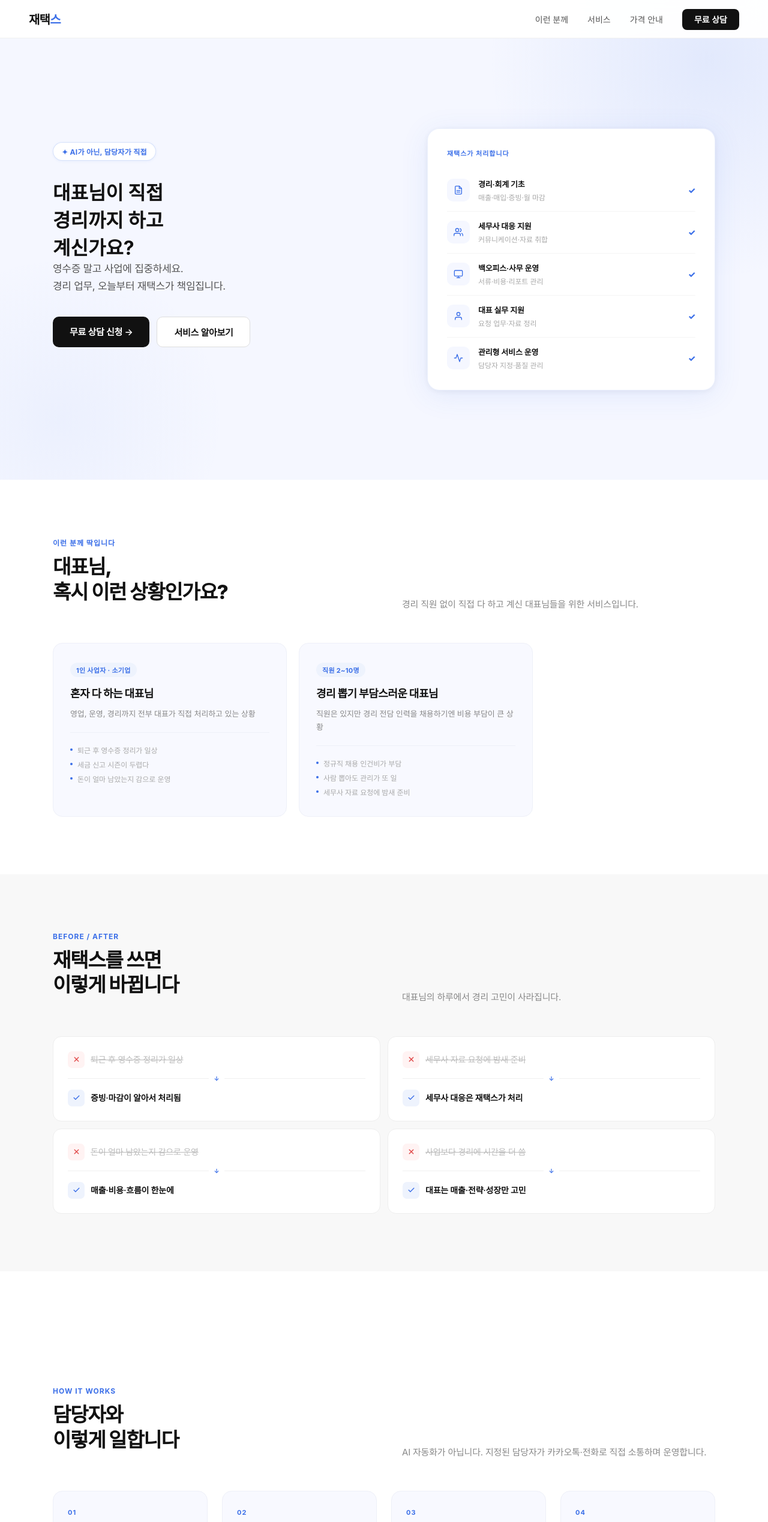
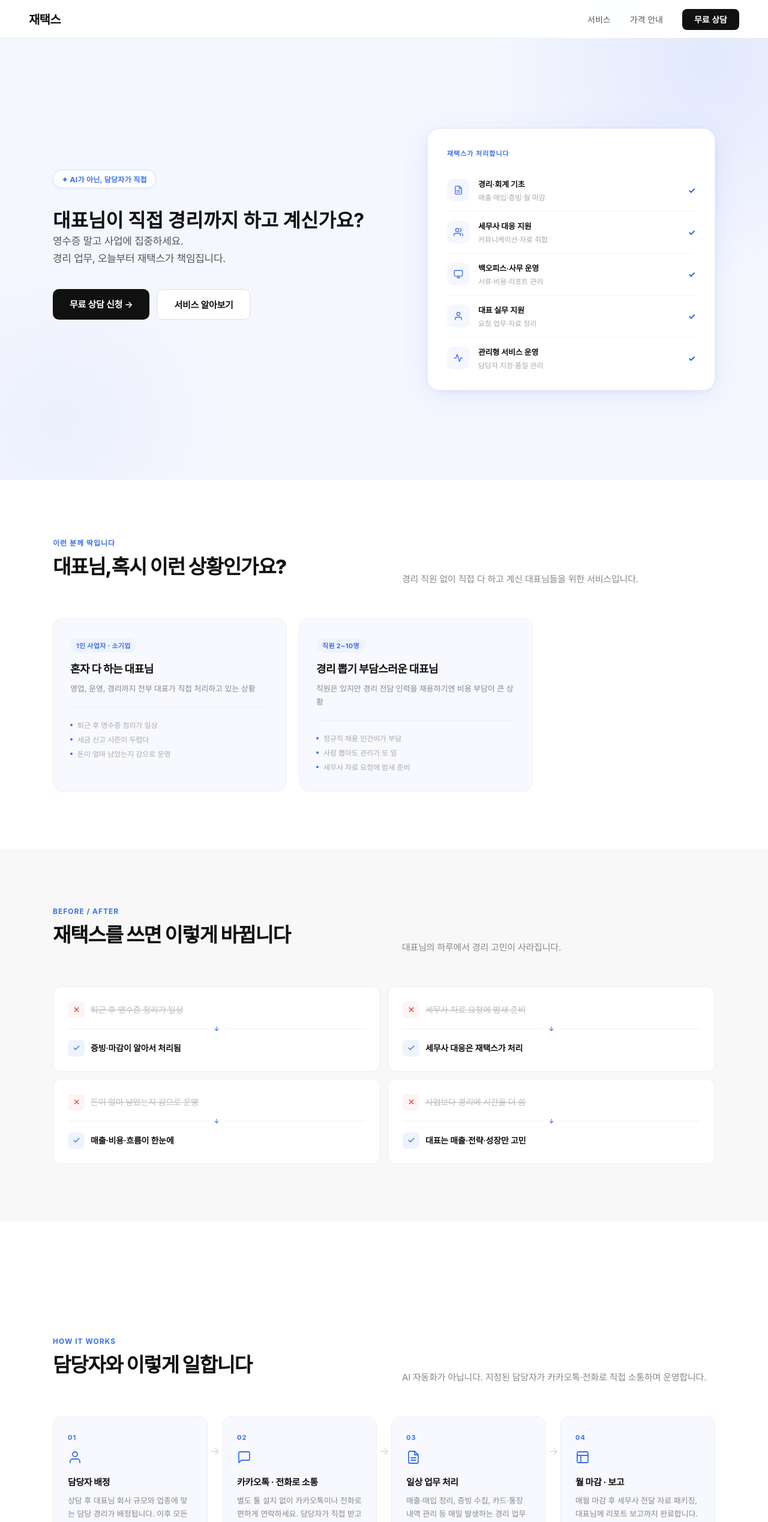
Before and after one commit to zetax-official/landing-page, a plain HTML site: page index.html in a window 1280 px wide. Shown: the top 2538 px of the page at 60% size. Drawn offline with Linux system fonts and the light colour scheme; a web font is replaced by a local one.

Commit message:
Update index.html
띄어쓰기, 줄바꿈 수정

```diff
--- a/index.html
+++ b/index.html
@@ -341,9 +341,8 @@ footer { background: #0a0a0a; border-top: 1px solid #161616; padding: 32px 48px;
 
 <!-- NAV -->
 <nav>
-  <a href="#" class="logo">재택<span>스</span></a>
+  <a href="#" class="logo">재택스</a>
   <ul class="nav-links">
-    <li><a href="#who">이런 분께</a></li>
     <li><a href="#services">서비스</a></li>
     <li><a href="#plans">가격 안내</a></li>
     <li><a href="#contact" class="nav-cta">무료 상담</a></li>
@@ -351,7 +350,6 @@ footer { background: #0a0a0a; border-top: 1px solid #161616; padding: 32px 48px;
   <div class="nav-hamburger" id="hamburger"><span></span><span></span><span></span></div>
 </nav>
 <div class="nav-mobile" id="navMobile">
-  <a href="#who">이런 분께</a>
   <a href="#services">서비스</a>
   <a href="#plans">가격 안내</a>
   <a href="#contact" class="nm-cta">무료 상담</a>
@@ -362,7 +360,7 @@ footer { background: #0a0a0a; border-top: 1px solid #161616; padding: 32px 48px;
   <div class="hero-inner">
     <div class="hero-left">
       <div class="hero-eyebrow">✦ AI가 아닌, 담당자가 직접</div>
-      <h1>대표님이 직접<br>경리까지 하고<br><span class="accent">계신가요?</span></h1>
+      <h1>대표님이 직접 경리까지 하고 <span class="accent">계신가요?</span></h1>
       <p class="hero-sub">영수증 말고 사업에 집중하세요.<br>경리 업무, 오늘부터 재택스가 책임집니다.</p>
       <div class="hero-btns">
         <a href="#contact" class="btn-black">무료 상담 신청 →</a>
@@ -407,7 +405,7 @@ footer { background: #0a0a0a; border-top: 1px solid #161616; padding: 32px 48px;
     <div class="sec-header two">
       <div class="reveal">
         <span class="eyebrow">이런 분께 딱입니다</span>
-        <h2 class="section-title">대표님,<br>혹시 이런 상황인가요?</h2>
+        <h2 class="section-title">대표님,혹시 이런 상황인가요?</h2>
       </div>
       <p class="section-desc reveal d1">경리 직원 없이 직접 다 하고 계신 대표님들을 위한 서비스입니다.</p>
     </div>
@@ -442,7 +440,7 @@ footer { background: #0a0a0a; border-top: 1px solid #161616; padding: 32px 48px;
     <div class="sec-header two">
       <div class="reveal">
         <span class="eyebrow">Before / After</span>
-        <h2 class="section-title">재택스를 쓰면<br>이렇게 바뀝니다</h2>
+        <h2 class="section-title">재택스를 쓰면 이렇게 바뀝니다</h2>
       </div>
       <p class="section-desc reveal d1">대표님의 하루에서 경리 고민이 사라집니다.</p>
     </div>
@@ -480,7 +478,7 @@ footer { background: #0a0a0a; border-top: 1px solid #161616; padding: 32px 48px;
     <div class="sec-header two">
       <div class="reveal">
         <span class="eyebrow">How It Works</span>
-        <h2 class="section-title">담당자와<br>이렇게 일합니다</h2>
+        <h2 class="section-title">담당자와 이렇게 일합니다</h2>
       </div>
       <p class="section-desc reveal d1">AI 자동화가 아닙니다. 지정된 담당자가 카카오톡·전화로 직접 소통하며 운영합니다.</p>
     </div>
@@ -531,7 +529,7 @@ footer { background: #0a0a0a; border-top: 1px solid #161616; padding: 32px 48px;
     <div class="sec-header two">
       <div class="reveal">
         <span class="eyebrow">Service</span>
-        <h2 class="section-title">재택스가<br>하는 일</h2>
+        <h2 class="section-title">재택스가 하는 일</h2>
       </div>
       <p class="section-desc reveal d1">단순 경리대행이나 자동화 솔루션이 아닙니다.</p>
     </div>
@@ -570,7 +568,7 @@ footer { background: #0a0a0a; border-top: 1px solid #161616; padding: 32px 48px;
     <div class="sec-header two">
       <div class="reveal">
         <span class="eyebrow">업무 범위</span>
-        <h2 class="section-title">재택스가<br>하지 않는 것</h2>
+        <h2 class="section-title">재택스가 하지 않는 것</h2>
       </div>
       <p class="section-desc reveal d1">법적 안전과 신뢰를 위해 수행하지 않는 업무입니다.</p>
     </div>
@@ -653,7 +651,7 @@ footer { background: #0a0a0a; border-top: 1px solid #161616; padding: 32px 48px;
     <div class="why-layout">
       <div class="why-sticky reveal">
         <span class="eyebrow">Why Zetax</span>
-        <h2 class="section-title">재택스가<br>다른 이유</h2>
+        <h2 class="section-title">재택스가 다른 이유</h2>
         <div class="why-quote">"재택스는 경리를 대행하지 않는다.<br>경리 운영을 책임진다."</div>
       </div>
       <div>
@@ -711,7 +709,7 @@ footer { background: #0a0a0a; border-top: 1px solid #161616; padding: 32px 48px;
 
 <!-- FOOTER -->
 <footer>
-  <div class="footer-logo">재택<span>스</span></div>
+  <div class="footer-logo">재택스</div>
   <div class="footer-info">세무 신고·세법 해석 등 법적 신고 업무는 수행하지 않습니다. 해당 업무는 고객이 직접 계약한 세무사의 책임입니다.</div>
   <div class="footer-copy">© 2026 재택스</div>
 </footer>
```
